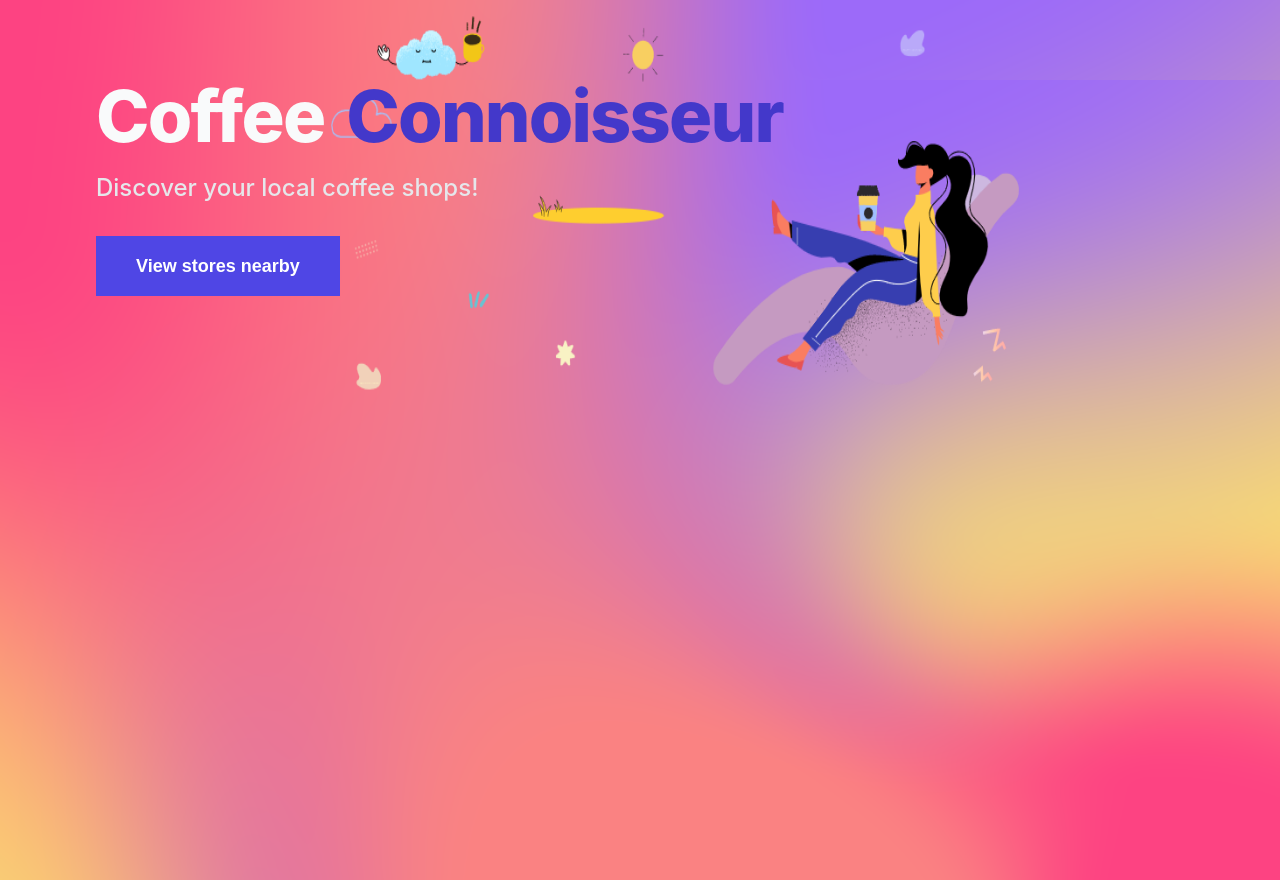
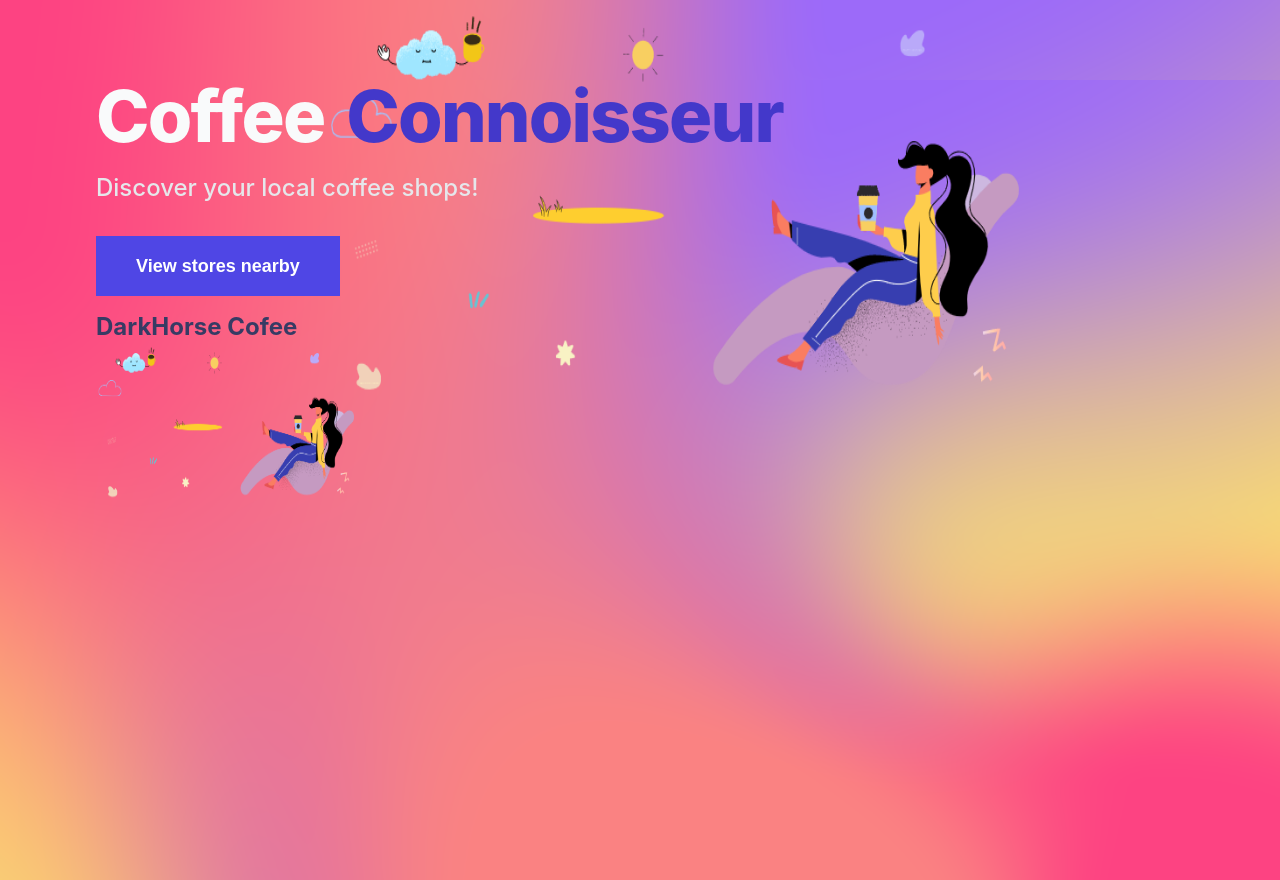
Before and after one commit to mjvinti/discover-coffee-stores, a Next.js app: page / in a window 1280 px wide. Built offline with nearby package versions, Linux system fonts and the light colour scheme.

Commit message:
added basic card component structure

```diff
--- /dev/null
+++ b/components/Card.js
@@ -0,0 +1,13 @@
+import Image from "next/image";
+import Link from "next/link";
+
+const Card = ({ href, imgUrl, name }) => {
+  return (
+    <Link href={href}>
+      <h2>{name}</h2>
+      <Image alt={name} height={160} src={imgUrl} width={260} />
+    </Link>
+  );
+};
+
+export default Card;
--- a/pages/index.js
+++ b/pages/index.js
@@ -1,6 +1,8 @@
 import Head from "next/head";
 import Image from "next/image";
+
 import Banner from "@/components/Banner";
+import Card from "@/components/Card";
 
 import styles from "@/styles/Home.module.css";
 
@@ -23,6 +25,11 @@ export default function Home() {
             width={700}
           />
         </div>
+        <Card
+          href="/coffee-store/darkhorse-coffee"
+          imgUrl="/static/hero-image.png"
+          name="DarkHorse Cofee"
+        />
       </main>
     </div>
   );
```
Also changed, not shown: components/Card.module.css (added).
